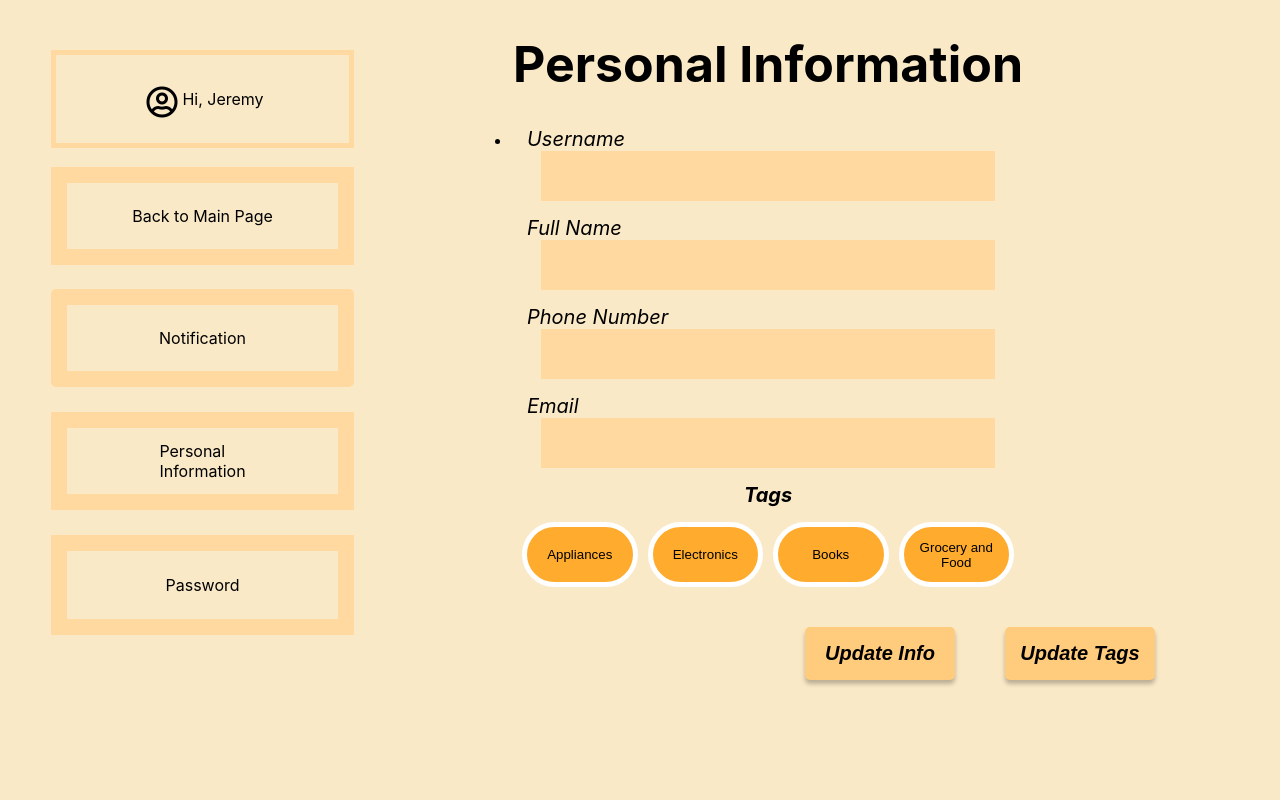
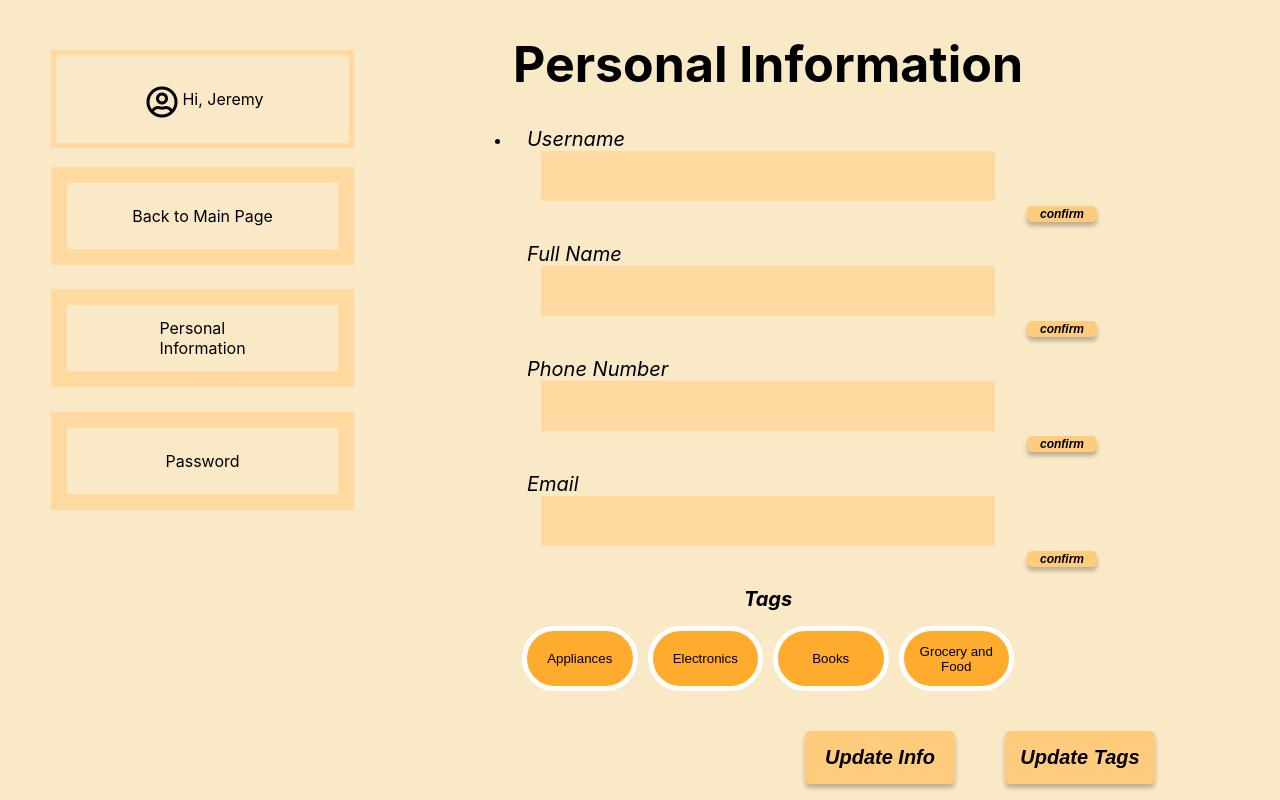
Before and after one commit to cis350/project-uniteandconquer, a React (Create React App) app in the folder uniteandconquer/: page /user-settings-personal-information in a window 1280 px wide. Built offline with nearby package versions, Linux system fonts and the light colour scheme.

Commit message:
Removed Notifications settings page and added listener buttons to personal info
Removed Notifications settings page and rerouted the app. Added buttons to each field in personal info connected to middleware

```diff
--- a/uniteandconquer/src/assets/SidebarSettings.css
+++ b/uniteandconquer/src/assets/SidebarSettings.css
@@ -56,7 +56,7 @@
   padding-bottom: 30px;
 }
 
-.notification {
+.personal-information {
   display: flex;
   flex-direction: row;
   justify-content: center;
@@ -68,28 +68,6 @@
   height: 98px;
   left: 51px;
   top: 289px;
-
-  background: #fae9c7;
-  border: 16px solid #ffd9a0;
-  box-sizing: border-box;
-}
-
-.notification:hover {
-  background-color: #ffd9a0;
-}
-
-.personal-information {
-  display: flex;
-  flex-direction: row;
-  justify-content: center;
-  align-items: center;
-  padding: 10px;
-
-  position: absolute;
-  width: 303px;
-  height: 98px;
-  left: 51px;
-  top: 412px;
 
   background: #fae9c7;
   border: 16px solid #ffd9a0;
@@ -109,6 +87,28 @@
 
   position: absolute;
   width: 303px;
+  height: 98px;
+  left: 51px;
+  top: 412px;
+
+  background: #fae9c7;
+  border: 16px solid #ffd9a0;
+  box-sizing: border-box;
+}
+
+.password:hover {
+  background-color: #ffd9a0;
+}
+
+.notificaiton {
+  display: none;
+  flex-direction: row;
+  justify-content: center;
+  align-items: center;
+  padding: 10px;
+
+  position: absolute;
+  width: 303px;
   height: 100px;
   left: 51px;
   top: 535px;
@@ -119,6 +119,6 @@
   box-sizing: border-box;
 }
 
-.password:hover {
+.notification:hover {
   background-color: #ffd9a0;
 }
--- a/uniteandconquer/src/assets/UserSettingsPersonalInformation.css
+++ b/uniteandconquer/src/assets/UserSettingsPersonalInformation.css
@@ -80,6 +80,26 @@ textarea:hover {
   box-shadow: 4px 4px 4px rgba(0, 0, 0, 0.25);
 }
 
+.confirm {
+  border: none;
+  background: #ffcb7d;
+  box-shadow: 0px 4px 4px rgba(0, 0, 0, 0.25);
+  border-radius: 5px;
+  width: 70px;
+
+  font-style: italic;
+  font-weight: bold;
+  font-size: 12px;
+  margin: 5px;
+  margin-left: 500px;
+}
+
+.confirm:hover {
+  box-shadow: 5px 5px 5px rgba(0, 0, 0, 0.25);
+  background-color: grey;
+  transition-duration: 0.4s;
+}
+
 .create {
   border: none;
   background: #ffcb7d;
--- a/uniteandconquer/src/components/SidebarSettings.js
+++ b/uniteandconquer/src/components/SidebarSettings.js
@@ -16,9 +16,9 @@ function SidebarSettings() {
           <div className="text">Back to Main Page</div>
         </Link>
       </div>
-      <div className="notification">
-        <Link className="link" to="/user-settings">
-          <div className="text">Notification</div>
+      <div className="personal-information">
+        <Link className="link" to="/user-settings-personal-information">
+          <div className="text">Personal Information</div>
         </Link>
       </div>
       <div className="password">
@@ -26,11 +26,6 @@ function SidebarSettings() {
           <div className="text">Password</div>
         </Link>
       </div>
-      <div className="personal-information">
-        <Link className="link" to="/user-settings-personal-information">
-          <div className="text">Personal Information</div>
-        </Link>
-      </div>
     </div>
   );
 }
--- a/uniteandconquer/src/components/SidebarTags.js
+++ b/uniteandconquer/src/components/SidebarTags.js
@@ -20,7 +20,7 @@ function SidebarTags() {
         </Link>
       </div>
       <div className="settings-box">
-        <Link className="link" to="/user-settings">
+        <Link className="link" to="/user-settings-personal-information">
           <div className="text">Settings</div>
         </Link>
       </div>
--- a/uniteandconquer/src/components/UserSettings.js
+++ /dev/null
@@ -1,20 +0,0 @@
-import React from 'react';
-import SidebarSettings from './SidebarSettings';
-import '../assets/UserSettings.css';
-
-function UserSettings() {
-  return (
-    <div className="user-settings">
-      <SidebarSettings />
-      <div>
-        <div className="menu-title"><h1>Notification</h1></div>
-        <div className="notification-bar">
-          <div className="chat-notification">Notify chat messages</div>
-          <div className="group-status-notification">Notify group status</div>
-        </div>
-      </div>
-    </div>
-  );
-}
-
-export default UserSettings;
--- a/uniteandconquer/src/components/UserSettingsPersonalInformation.js
+++ b/uniteandconquer/src/components/UserSettingsPersonalInformation.js
@@ -69,18 +69,30 @@ function UserSettingsPersonalInformation() {
               <div className="post-field">
                 <div className="label">Username</div>
                 <input onChange={(e) => setUsername(e.target.value)} />
+                <button className="confirm" type="button" onClick={setUsername}>
+                  confirm
+                </button>
               </div>
               <div className="post-field">
                 <div className="label">Full Name</div>
                 <input onChange={(e) => setFullName(e.target.value)} />
+                <button className="confirm" type="button" onClick={setFullName}>
+                  confirm
+                </button>
               </div>
               <div className="post-field">
                 <div className="label">Phone Number</div>
                 <input onChange={(e) => setPhoneNumber(e.target.value)} />
+                <button className="confirm" type="button" onClick={setPhoneNumber}>
+                  confirm
+                </button>
               </div>
               <div className="post-field">
                 <div className="label">Email</div>
                 <input onChange={(e) => setEmail(e.target.value)} />
+                <button className="confirm" type="button" onClick={setEmail}>
+                  confirm
+                </button>
               </div>
             </div>
             <div className="create-post-tags">
--- a/uniteandconquer/src/index.js
+++ b/uniteandconquer/src/index.js
@@ -9,7 +9,6 @@ import CreatePost from './components/CreatePost';
 import Login from './components/Login';
 import PostDetails from './components/PostDetails';
 import UserProfile from './components/UserProfile';
-import UserSettings from './components/UserSettings';
 import UserSettingsPassword from './components/UserSettingsPassword';
 import UserSettingsPersonalInformation from './components/UserSettingsPersonalInformation';
 import reportWebVitals from './reportWebVitals';
@@ -25,7 +24,6 @@ ReactDOM.render(
         <Route path="/login" element={<Login />} />
         <Route path="/post-details" element={<PostDetails />} />
         <Route path="/user-profile" element={<UserProfile />} />
-        <Route path="/user-settings" element={<UserSettings />} />
         <Route path="/user-settings-password" element={<UserSettingsPassword />} />
         <Route path="/user-settings-personal-information" element={<UserSettingsPersonalInformation />} />
       </Routes>
```
